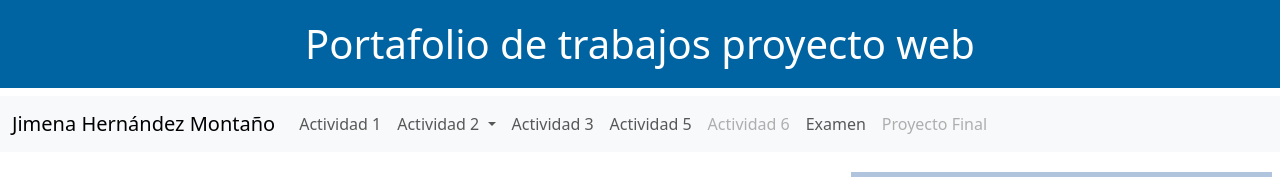
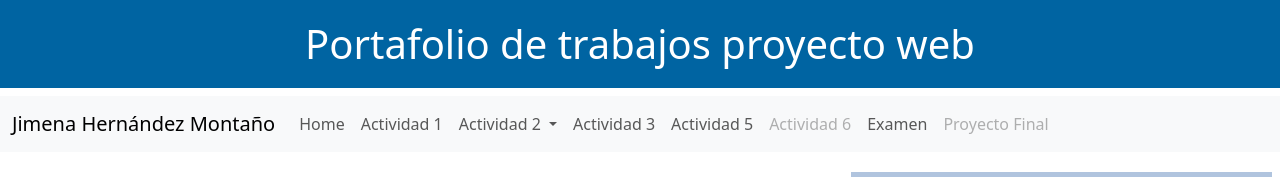
Before and after one commit to zs22010262/home, a plain HTML site: page index.html in a window 1280 px wide. Shown: the top 177 px of the page. Drawn offline with nearby package versions, Linux system fonts and the light colour scheme.

Commit message:
Update index.html

```diff
--- a/index.html
+++ b/index.html
@@ -17,6 +17,9 @@
           </button>
           <div class="collapse navbar-collapse" id="navbarSupportedContent">
             <ul class="navbar-nav me-auto mb-2 mb-lg-0">
+              <li class="nav-item">
+                <a class="nav-link" href="https://zs22010262.github.io/home/">Home</a>
+              </li>
               <li class="nav-item">
                 <a class="nav-link" href="https://zs22010262.github.io/act1/">Actividad 1</a>
               </li>
```
